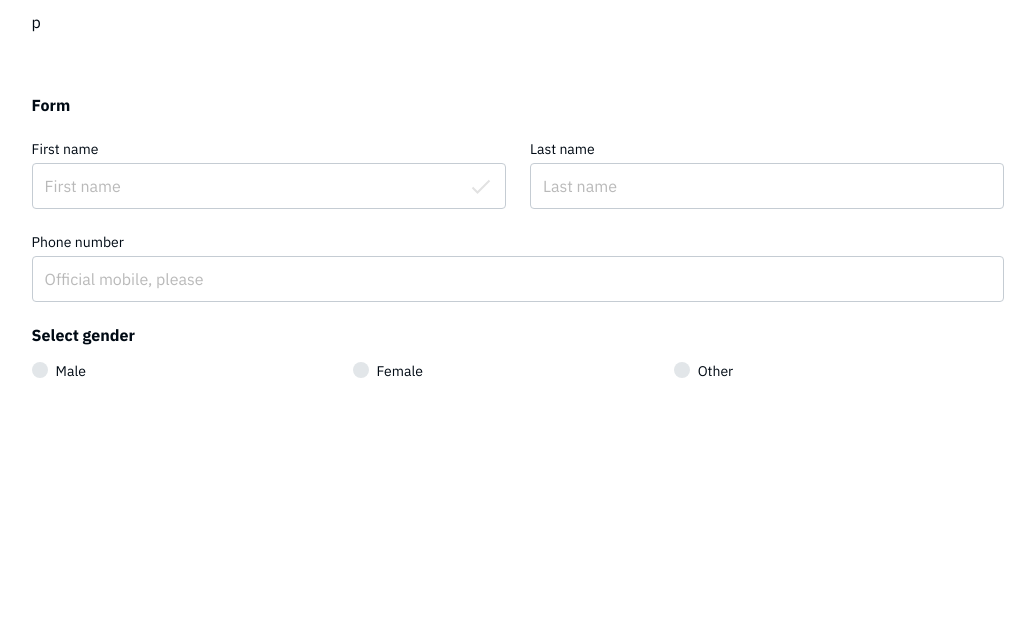
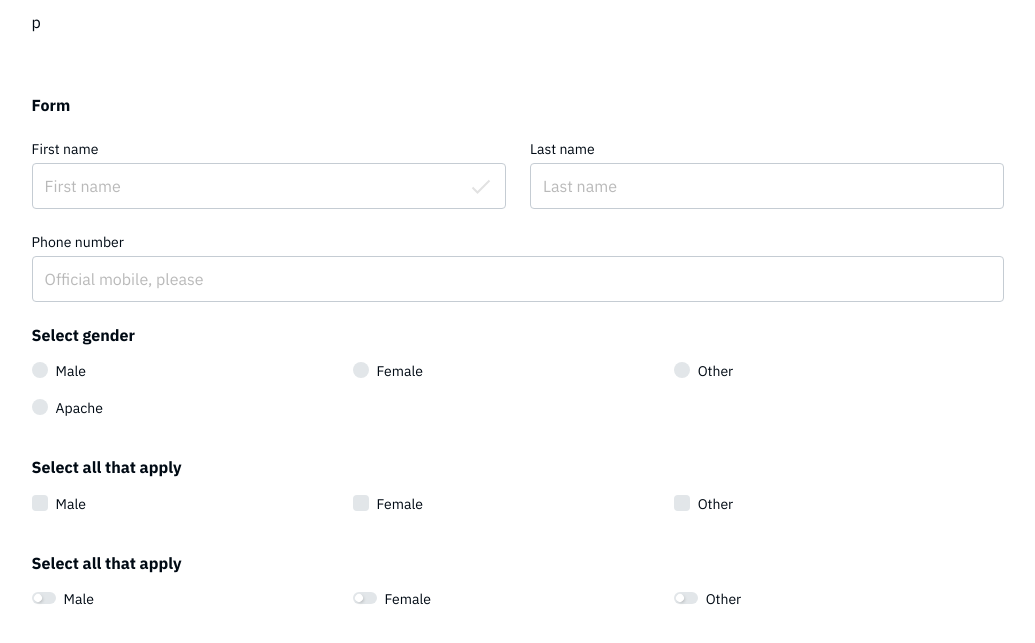
Before and after one commit to fictoan/fictoan-css, a website: page src/index.html in a window 1280 px wide. Shown: the part 449-1092 px from the top of the page, without its empty margins (122-1157 px from the left). Before the commit the page ends 879 px from the top, so only its background shows below. Drawn offline with Linux system fonts and the light colour scheme.

Commit message:
Add toggle switch

```diff
--- a/src/index.html
+++ b/src/index.html
@@ -50,7 +50,8 @@
                     <label for="phone-number">Phone number</label>
                 </div>
 
-                <div class="radio-group">
+
+                <div class="form-item radio-group">
                     <p class="group-title">Select gender</p>
 
                     <div class="radio-items-wrapper" data-align="horizontal">
@@ -68,6 +69,53 @@
                             <input id="other" type="radio" name="gender" value="other">
                             <label for="other">Other</label>
                         </div>
+
+                        <div class="radio-item">
+                            <input id="apache" type="radio" name="gender" value="apache">
+                            <label for="apache">Apache</label>
+                        </div>
+                    </div>
+                </div>
+
+                <div class="form-item checkbox-group" data-margin-bottom="micro">
+                    <p class="group-title">Select all that apply</p>
+
+                    <div class="checkbox-items-wrapper" data-align="horizontal">
+                        <div class="checkbox-item">
+                            <input id="one" type="checkbox" name="gender" value="one">
+                            <label for="one">Male</label>
+                        </div>
+
+                        <div class="checkbox-item">
+                            <input id="two" type="checkbox" name="gender" value="two">
+                            <label for="two">Female</label>
+                        </div>
+
+                        <div class="checkbox-item">
+                            <input id="three" type="checkbox" name="gender" value="three">
+                            <label for="three">Other</label>
+                        </div>
+                    </div>
+                </div>
+
+                <div class="form-item checkbox-group" data-margin-bottom="micro">
+                    <p class="group-title">Select all that apply</p>
+
+                    <div class="checkbox-items-wrapper" data-align="horizontal">
+                        <div class="checkbox-item">
+                            <input id="four" type="checkbox" class="is-toggle" name="gender" value="four">
+                            <label for="four">Male</label>
+                        </div>
+
+                        <div class="checkbox-item">
+                            <input id="five" type="checkbox" class="is-toggle" name="gender" value="five">
+                            <label for="five">Female</label>
+                        </div>
+
+                        <div class="checkbox-item">
+                            <input id="six" type="checkbox" class="is-toggle" name="gender" value="six">
+                            <label for="six">Other</label>
+                        </div>
                     </div>
                 </div>
             </form>
--- a/src/styles/fictoan.css
+++ b/src/styles/fictoan.css
@@ -30,6 +30,7 @@
 @import "form/button.css";
 @import "form/input-field.css";
 @import "form/radio-button.css";
+@import "form/checkbox.css";
 
 /*  COMPONENTS  ///////////////////////////////////////  */
 @import "components/card.css";
--- /dev/null
+++ b/src/styles/form/checkbox.css
@@ -0,0 +1,152 @@
+.checkbox-item > input[type="checkbox"] + label { order : unset; }
+
+/*  The grey outer circle  */
+input[type="checkbox"] + label::before {
+    position         : absolute;
+    height           : 16px;
+    width            : 16px;
+    top              : 0;
+    left             : 0;
+    border-radius    : 4px;
+    background-color : var(--checkbox-bg-colour-default);
+}
+
+input[type="checkbox"]:hover + label::before { background : var(--checkbox-bg-colour-hover); }
+
+/*  The white inner circle  */
+input[type="checkbox"] + label::after {
+    position      : absolute;
+    height        : 6px;
+    width         : 12px;
+    left          : 2px;
+    top           : 4px;
+    border-left   : 2px solid var(--checkbox-bg-colour-default);
+    border-bottom : 2px solid var(--checkbox-bg-colour-default);
+    transform     : rotate(-45deg);
+}
+
+input[type="checkbox"]:checked + label::before {
+    background : var(--checkbox-bg-colour-checked);
+}
+
+input[type="checkbox"]:checked + label::after { opacity : 1; }
+
+/*input[type="checkbox"]:only-of-type { margin-right : 0; }*/
+
+input[type="checkbox"] + label {
+    display        : inline-flex;
+    position       : relative;
+    font-family    : var(--checkbox-font-family);
+    color          : var(--checkbox-text-colour);
+    cursor         : pointer;
+    vertical-align : middle;
+    line-height    : unset;
+    padding-left   : 24px;
+}
+
+input[type="checkbox"] + label::before,
+input[type="checkbox"] + label::after {
+    display    : inline-block;
+    position   : absolute;
+    content    : "";
+    transition : all 0.1s ease-out;
+}
+
+/*  The grey square  */
+input[type="checkbox"]:disabled + label::before {
+    opacity        : 0.24;
+    user-select    : none;
+    pointer-events : none;
+    background     : var(--checkbox-bg-colour-disabled);
+    box-shadow     : inset 0 2px 8px -2px rgba(0, 0, 0, 0.24);
+}
+
+input[type="checkbox"]:disabled + label,
+input[type="checkbox"]:disabled:checked + label {
+    pointer-events : none;
+    cursor         : default;
+    opacity        : 0.24;
+}
+
+.checkbox-group {
+    display        : flex;
+    flex-direction : column;
+}
+
+.checkbox-group .group-title {
+    font-weight : 600;
+    margin      : 0 0 16px 0;
+}
+
+.checkbox-items-wrapper {
+    display        : flex;
+    flex-direction : column;
+    width          : 100%;
+}
+
+.checkbox-items-wrapper[data-align="horizontal"] {
+    flex-direction : row;
+    flex-wrap      : wrap;
+}
+
+.checkbox-items-wrapper[data-align="horizontal"] .checkbox-item {
+    flex-direction  : row;
+    min-width       : 33%;
+    justify-content : space-between;
+}
+
+.checkbox-items-wrapper[data-align="horizontal"] .checkbox-item label {
+    word-break : break-word;
+    word-wrap  : break-word;
+}
+
+.checkbox-group .checkbox-item { margin-bottom : 16px; }
+
+@media screen and (max-width : 520px) {
+    .checkbox-items-wrapper[data-align="horizontal"] .checkbox-item { min-width : 50%; }
+}
+
+.checkbox-item label { font-size : var(--input-label-text-size); }
+
+
+input[type="checkbox"].is-toggle + label { padding-left : 32px; }
+
+input[type="checkbox"].is-toggle + label::before {
+    position      : absolute;
+    top           : 2px;
+    left          : 0;
+    width         : 24px;
+    height        : 12px;
+    border-radius : 8px;
+    background    : var(--toggle-switch-bg-colour-default);
+    margin-right  : 4px;
+}
+
+/*  The white inner circle */
+input[type="checkbox"].is-toggle + label::after {
+    position      : absolute;
+    display       : inline-block;
+    width         : 8px;
+    height        : 8px;
+    left          : 2px;
+    top           : 4px;
+    border-radius : 50%;
+    content       : "";
+    background    : var(--white);
+    transition    : all 0.1s ease-out;
+    box-shadow    : 0 2px 4px -2px rgba(0, 0, 0, 0.6);
+    opacity       : 1;
+    border        : none;
+}
+
+input[type="checkbox"].is-toggle:hover + label::before {
+    background : var(--toggle-switch-bg-colour-hover);
+}
+
+input[type="checkbox"].is-toggle:checked + label::before {
+    background : var(--toggle-switch-bg-colour-checked);
+}
+
+input[type="checkbox"].is-toggle:checked + label::after {
+    transform : translateX(12px);
+}
--- a/src/styles/form/radio-button.css
+++ b/src/styles/form/radio-button.css
@@ -34,8 +34,8 @@ input[type="radio"]:checked + label::after { opacity : 1; }
 input[type="radio"] + label {
     display        : inline-flex;
     position       : relative;
-    font-family    : var(--raadio-button-font-family);
-    color          : var(--raadio-button-text-colour);
+    font-family    : var(--radio-button-font-family);
+    color          : var(--radio-button-text-colour);
     cursor         : pointer;
     vertical-align : middle;
     line-height    : unset;
@@ -79,9 +79,14 @@ input[type="radio"]:disabled:checked + label {
 .radio-items-wrapper {
     display        : flex;
     flex-direction : column;
+    width          : 100%;
 }
 
-.radio-items-wrapper[data-align="horizontal"] { flex-direction : row; }
+.radio-items-wrapper[data-align="horizontal"] {
+    flex-direction : row;
+    flex-wrap      : wrap;
+}
+
 
 .radio-items-wrapper[data-align="horizontal"] .radio-item {
     flex-direction  : row;
@@ -97,7 +102,7 @@ input[type="radio"]:disabled:checked + label {
 .radio-group .radio-item { margin-bottom : 16px; }
 
 @media screen and (max-width : 520px) {
-    .radio-group[data-align="horizontal"] .radio-item {}
+    .radio-items-wrapper[data-align="horizontal"] .radio-item { min-width : 50%; }
 }
 
 .radio-item label { font-size : var(--input-label-text-size); }
--- a/src/styles/theme/theme-light.css
+++ b/src/styles/theme/theme-light.css
@@ -1,6 +1,5 @@
 @import "../components/colours.css";
-@import url('https://fonts.googleapis.com/css2?family=IBM+Plex+Sans:wght@400;700&display=swap');
-
+@import url("https://fonts.googleapis.com/css2?family=IBM+Plex+Sans:wght@400;700&display=swap");
 
 
 /*  COLOURS  //////////////////////////////////////////  */
@@ -89,11 +88,11 @@
 
 /*  INPUT  ////////////////////////////////////////////  */
 :root {
-    --input-font-family            : var(--font-sans);
-    --input-border-radius          : 4px;
-    --input-label-text-size        : 14px;
-    --input-label-help-text-colour : var(--slate80);
-    --input-error-text-colour         : var(--red90);
+    --input-font-family                   : var(--font-sans);
+    --input-border-radius                 : 4px;
+    --input-label-text-size               : 14px;
+    --input-label-help-text-colour        : var(--slate80);
+    --input-error-text-colour             : var(--red90);
 
     --input-text-colour-default           : var(--shade);
     --input-bg-colour-default             : var(--white);
@@ -102,13 +101,13 @@
     --input-label-required-colour-default : var(--red90);
 
 
-    --input-text-colour-focus   : var(--shade);
-    --input-bg-colour-focus     : var(--white);
-    --input-border-colour-focus : var(--hue);
+    --input-text-colour-focus             : var(--shade);
+    --input-bg-colour-focus               : var(--white);
+    --input-border-colour-focus           : var(--hue);
 
-    --input-bg-colour-invalid         : var(--red10);
-    --input-border-colour-invalid     : var(--red40);
-    --input-label-text-colour-invalid : var(--shade);
+    --input-bg-colour-invalid             : var(--red10);
+    --input-border-colour-invalid         : var(--red40);
+    --input-label-text-colour-invalid     : var(--shade);
 }
 
 /*  TEXTAREA  /////////////////////////////////////////  */
@@ -120,64 +119,85 @@
 
 /*  BUTTON  ///////////////////////////////////////////  */
 :root {
-    --button-font-family   : var(--font-sans);
-    --button-border-radius : 4px;
+    --button-font-family                     : var(--font-sans);
+    --button-border-radius                   : 4px;
 
     /*  PRIMARY  ------------------  */
-    --button-primary-bg-colour-default     : var(--hue);
-    --button-primary-border-colour-default : var(--hue);
-    --button-primary-text-colour-default   : var(--white);
+    --button-primary-bg-colour-default       : var(--hue);
+    --button-primary-border-colour-default   : var(--hue);
+    --button-primary-text-colour-default     : var(--white);
 
-    --button-primary-bg-colour-hover     : var(--hue);
-    --button-primary-border-colour-hover : var(--hue);
-    --button-primary-text-colour-hover   : var(--white);
+    --button-primary-bg-colour-hover         : var(--hue);
+    --button-primary-border-colour-hover     : var(--hue);
+    --button-primary-text-colour-hover       : var(--white);
 
-    --button-primary-bg-colour-active     : var(--hue);
-    --button-primary-border-colour-active : var(--hue);
-    --button-primary-text-colour-active   : var(--white);
+    --button-primary-bg-colour-active        : var(--hue);
+    --button-primary-border-colour-active    : var(--hue);
+    --button-primary-text-colour-active      : var(--white);
 
-    --button-primary-spinner-colour : var(--white);
+    --button-primary-spinner-colour          : var(--white);
 
     /*  SECONDARY  ----------------  */
     --button-secondary-bg-colour-default     : var(--crimson20);
     --button-secondary-border-colour-default : var(--crimson20);
     --button-secondary-text-colour-default   : var(--hue);
 
-    --button-secondary-bg-colour-hover     : var(--crimson20);
-    --button-secondary-border-colour-hover : var(--crimson20);
-    --button-secondary-text-colour-hover   : var(--hue);
+    --button-secondary-bg-colour-hover       : var(--crimson20);
+    --button-secondary-border-colour-hover   : var(--crimson20);
+    --button-secondary-text-colour-hover     : var(--hue);
 
-    --button-secondary-bg-colour-active     : var(--crimson10);
-    --button-secondary-border-colour-active : var(--crimson10);
-    --button-secondary-text-colour-active   : var(--hue);
+    --button-secondary-bg-colour-active      : var(--crimson10);
+    --button-secondary-border-colour-active  : var(--crimson10);
+    --button-secondary-text-colour-active    : var(--hue);
 
-    --button-secondary-spinner-colour : var(--white);
+    --button-secondary-spinner-colour        : var(--white);
 
-    --button-custom-spinner-colour : var(--white);
+    --button-custom-spinner-colour           : var(--white);
 }
 
 /*  HRULE  ////////////////////////////////////////////  */
 :root {
-    --hrule-primary-bg-colour : var(--slate80);
-    --hrule-primary-height    : 1px;
+    --hrule-primary-bg-colour   : var(--slate80);
+    --hrule-primary-height      : 1px;
 
     --hrule-secondary-bg-colour : var(--slate40);
     --hrule-secondary-height    : 1px;
 
-    --hrule-tertiary-bg-colour : var(--slate20);
-    --hrule-tertiary-height    : 1px;
+    --hrule-tertiary-bg-colour  : var(--slate20);
+    --hrule-tertiary-height     : 1px;
 }
 
 /*  RADIO BUTTON  /////////////////////////////////////  */
 :root {
-    --raadio-button-font-family : var(--font-sans);
-    --raadio-button-text-colour : var(--paras-text-colour);
-    --radio-button-bg-colour-default : var(--slate20);
+    --radio-button-font-family            : var(--font-sans);
+    --radio-button-text-colour            : var(--paras-text-colour);
+    --radio-button-bg-colour-default      : var(--slate20);
 
-    --radio-button-bg-colour-hover : var(--slate40);
+    --radio-button-bg-colour-hover        : var(--slate40);
 
     --radio-button-circle-colour-selected : var(--white);
-    --radio-button-bg-colour-selected : var(--hue);
+    --radio-button-bg-colour-selected     : var(--hue);
 
-    --radio-button-bg-colour-disabled : var(--slate10);
+    --radio-button-bg-colour-disabled     : var(--slate10);
 }
+
+/*  CHECKBOX  /////////////////////////////////////////  */
+:root {
+    --checkbox-font-family          : var(--font-sans);
+    --checkbox-text-colour          : var(--paras-text-colour);
+    --checkbox-bg-colour-default    : var(--slate20);
+
+    --checkbox-bg-colour-hover      : var(--slate40);
+
+    --checkbox-check-colour-checked : var(--white);
+    --checkbox-bg-colour-checked    : var(--hue);
+
+    --checkbox-bg-colour-disabled   : var(--slate10);
+}
+
+/*  TOGGLE SWITCH  ////////////////////////////////////  */
+:root {
+    --toggle-switch-bg-colour-default : var(--slate20);
+    --toggle-switch-bg-colour-hover   : var(--slate40);
+    --toggle-switch-bg-colour-checked : var(--hue);
+}
--- a/src/styles/utilities/opinionated-normalise.css
+++ b/src/styles/utilities/opinionated-normalise.css
@@ -102,7 +102,8 @@ th {
 }
 
 /* For custom radio buttons */
-input[type="radio"] { display : none; }
+input[type="radio"],
+input[type="checkbox"] { display : none; }
 
 html {
     line-height              : 1.15;
```
